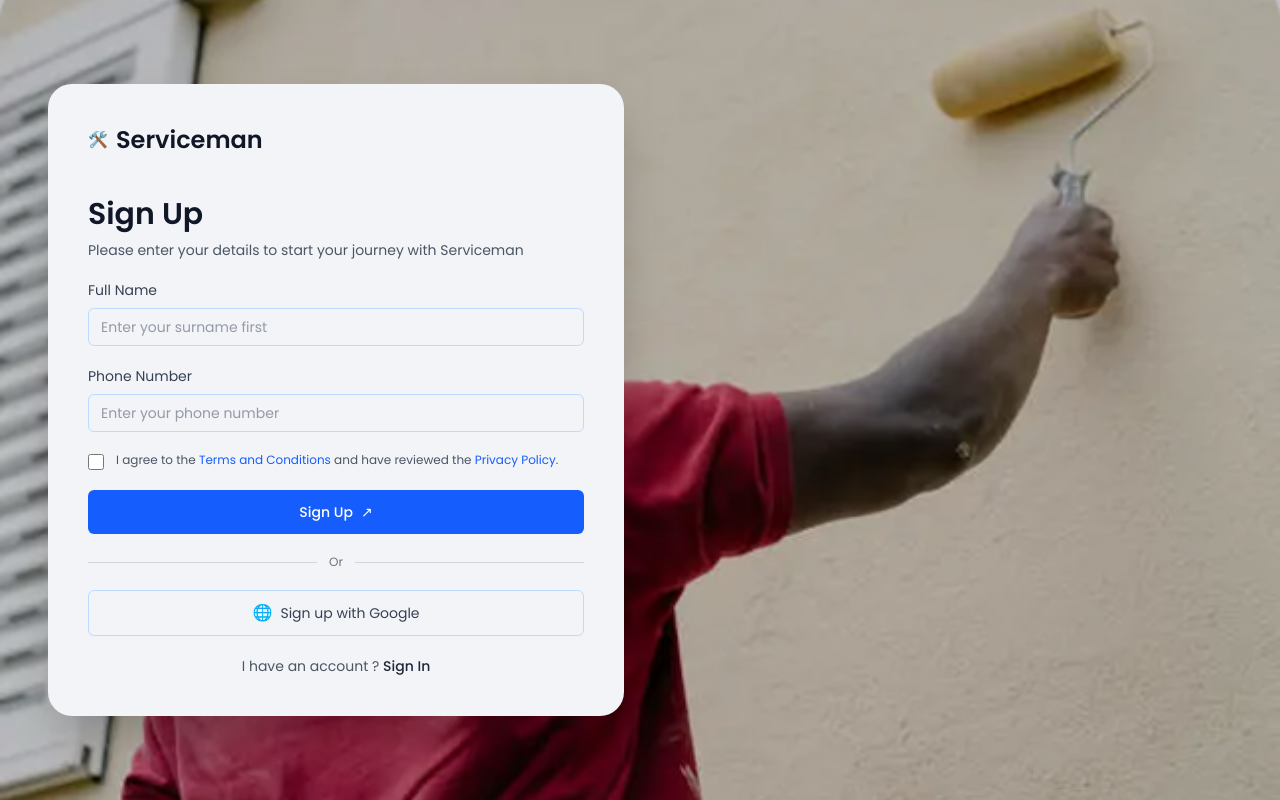
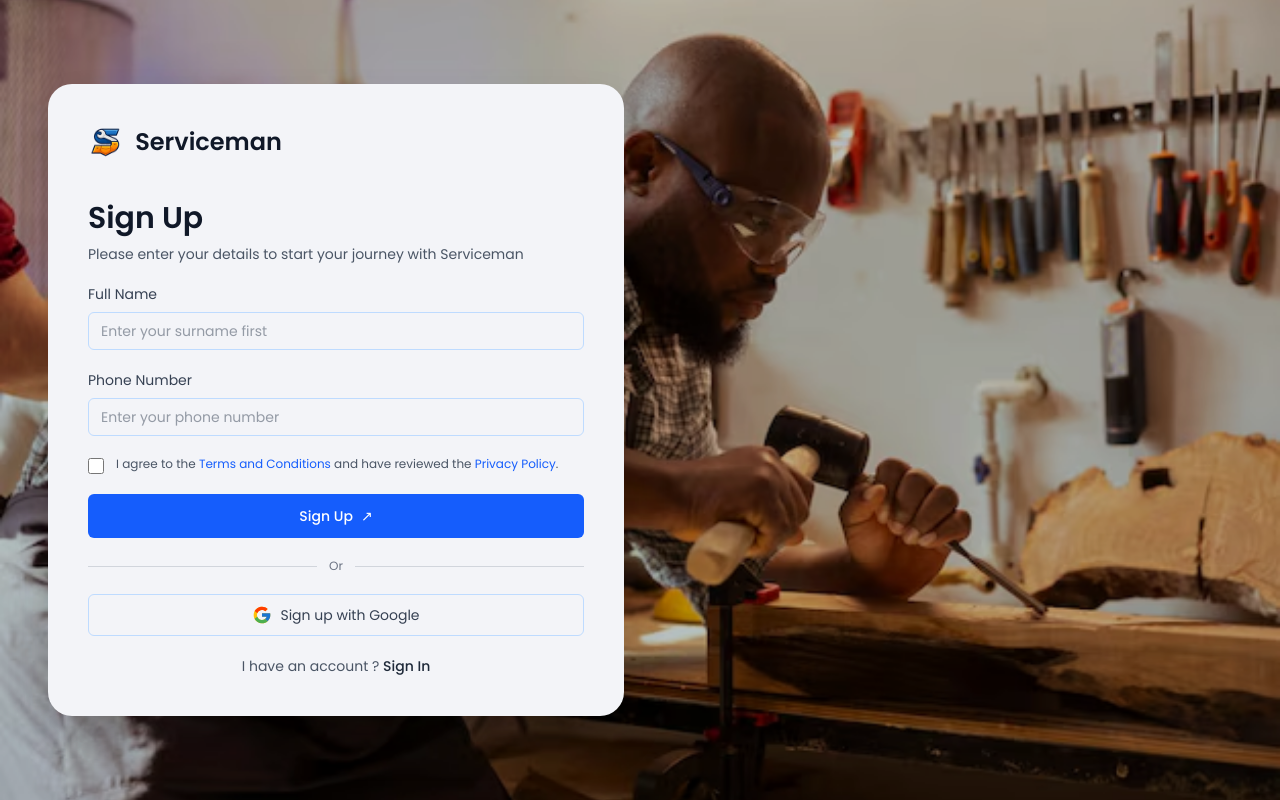
Before and after one commit to kellytha/Serviceman, a Next.js app: page /signup in a window 1280 px wide. Built offline with nearby package versions, Linux system fonts and the light colour scheme.

Commit message:
fix: how it works-background

```diff
--- a/app/components/HowItWorks.tsx
+++ b/app/components/HowItWorks.tsx
@@ -10,15 +10,20 @@ export default function HowItWorks() {
   return (
     <section id="how-it-works" className="relative isolate">
       <img
-        src="/how-it-works.png"
+        src="/bg-hero-main.png"
         alt=""
         className="block h-auto w-full max-w-none"
         decoding="async"
       />
-      <div className="pointer-events-none absolute inset-0 bg-slate-900/20" aria-hidden />
+      <div
+        className="pointer-events-none absolute inset-0 bg-slate-900/20"
+        aria-hidden
+      />
       <div className="absolute inset-0 z-10 flex flex-col">
         <header className="shrink-0 px-6 pt-12 text-center drop-shadow-[0_1px_3px_rgba(0,0,0,0.8)] md:pt-16">
-          <h2 className="mb-2 text-3xl font-bold text-white md:text-4xl">How It Works</h2>
+          <h2 className="mb-2 text-3xl font-bold text-white md:text-4xl">
+            How It Works
+          </h2>
           <p className="mx-auto max-w-2xl text-base text-white md:text-lg">
             Three simple steps to start your journey on Serviceman
           </p>
--- a/app/signup/page.tsx
+++ b/app/signup/page.tsx
@@ -3,6 +3,7 @@
 import Image from "next/image";
 import Link from "next/link";
 import { FormEvent, KeyboardEvent, useMemo, useRef, useState } from "react";
+import { FcGoogle } from "react-icons/fc";
 
 type SignupStep = "signup" | "otp" | "verified";
 
@@ -137,15 +138,13 @@ export default function SignupPage() {
 
   return (
     <main className="relative min-h-screen overflow-hidden">
-      <Image src="/painter.png" alt="Artisan working in workshop" fill priority className="object-cover" />
+      <Image src="/artisan-image.png" alt="Artisan working in workshop" fill priority className="object-cover" />
       <div className="absolute inset-0 bg-black/25" />
 
       <section className="relative z-10 flex min-h-screen items-center px-6 py-10 md:px-12">
         <div className="w-full max-w-xl rounded-3xl bg-[#f3f4f8] px-8 py-10 shadow-2xl md:px-10">
-          <div className="mb-10 flex items-center gap-2 font-semibold text-gray-900">
-            <span role="img" aria-label="Serviceman logo">
-              🛠️
-            </span>
+          <div className="mb-10 flex items-center gap-3 font-semibold text-gray-900">
+            <Image src="/Logo.png" alt="Serviceman logo" width={36} height={36} className="h-9 w-auto" priority />
             <span className="text-2xl">Serviceman</span>
           </div>
 
@@ -221,9 +220,7 @@ export default function SignupPage() {
                 type="button"
                 className="flex w-full items-center justify-center gap-2 rounded-md border border-blue-200 bg-transparent px-4 py-2.5 text-sm text-gray-700 transition hover:bg-blue-50"
               >
-                <span className="text-base" aria-hidden>
-                  🌐
-                </span>
+                <FcGoogle className="h-5 w-5" aria-hidden />
                 Sign up with Google
               </button>
 
```
Also changed, not shown: public/bg-hero-main.png (added).
